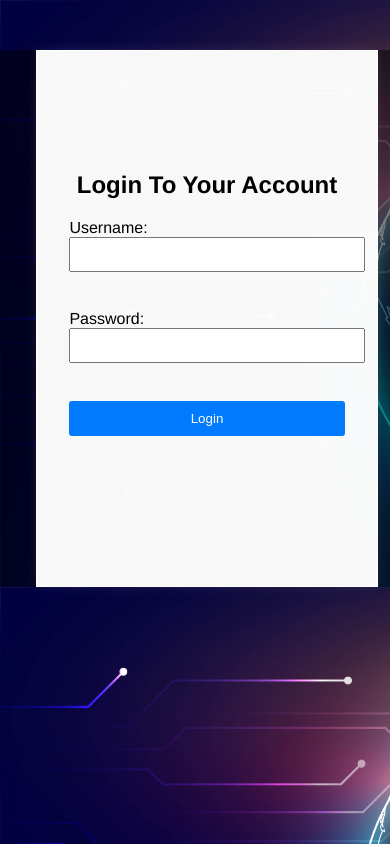
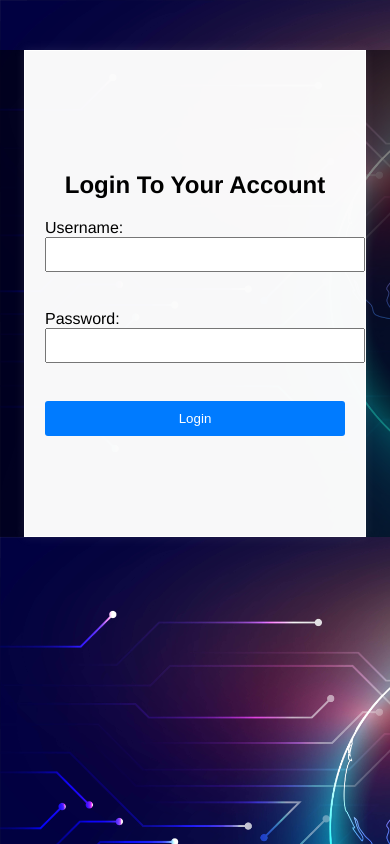
Before and after one commit to johnkennedyb/Blackcofferfrontend, a React (Create React App) app: page / in a window 390 px wide. Built offline with nearby package versions, Linux system fonts and the light colour scheme.

Commit message:
Update login.css

```diff
--- a/src/login.css
+++ b/src/login.css
@@ -30,18 +30,9 @@ body.login-page::before {
   flex-direction: column;
   align-items: center;
   justify-content: center;
-  margin-top: 100px;
-  padding-bottom: 50px;
-  left: 0;
-  right: 0px;
-  margin-right: 0px;
-  padding-top: 170px;
-  padding-bottom: 350px;
-  margin-top: 0px;
   background-color: #fffffff8;
   z-index: 1;
 }
-
 
 /* Responsive styles */
 @media (max-width: 600px) {
@@ -50,18 +41,15 @@ body.login-page::before {
     padding-bottom: 150px; /* Adjust for smaller screens */
     margin-top: 50px; /* Adjust for smaller screens */
   }
-
-  /* Center on smaller screens */
-  .login-container {
-
-        margin-right: 12px;
-
-  }
-
-
 }
 
-
+/* Center the form on all screen sizes */
+@media (max-width: 768px) {
+  .login-container {
+    padding-top: 100px;
+    padding-bottom: 100px;
+  }
+}
 
 .login-container h2 {
   margin-bottom: 20px;
@@ -70,6 +58,7 @@ body.login-page::before {
 .login-container form {
   display: flex;
   flex-direction: column;
+  width: 100%; /* Ensure the form takes full width */
 }
 
 .login-container label {
```
